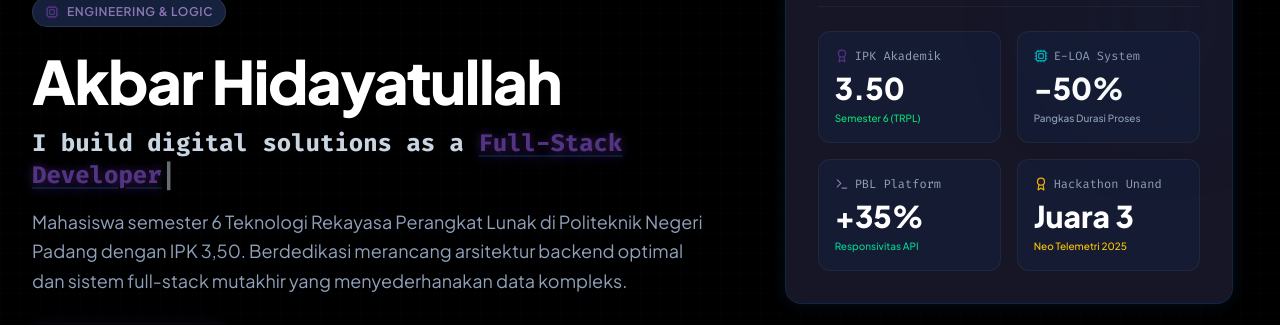
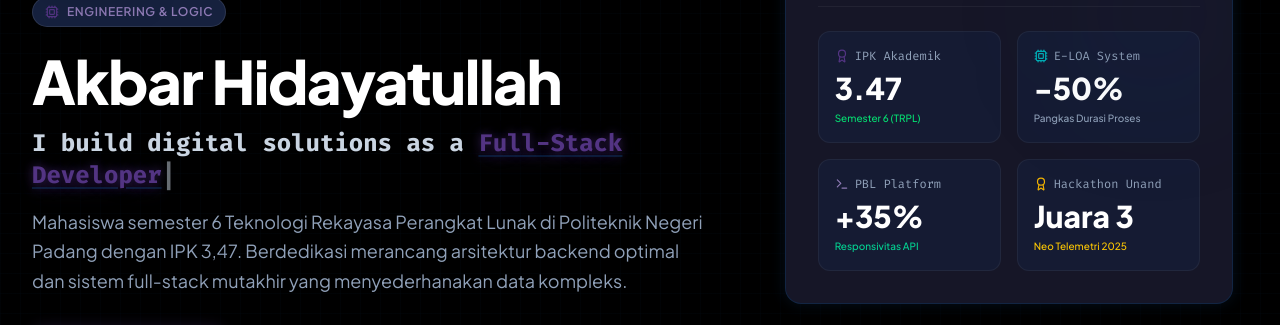
Before and after one commit to AkbarHidayatullah12/forto_akbarhidayatullah, a Next.js app in the folder porto_akbar/: page / in a window 1280 px wide. Shown: the part 332-657 px from the top of the page. Built offline with nearby package versions, Linux system fonts and the light colour scheme.

Commit message:
nambh dikit

```diff
--- a/porto_akbar/components/Hero.js
+++ b/porto_akbar/components/Hero.js
@@ -180,7 +180,7 @@ export default function Hero({ activeMode }) {
               className="text-slate-400 text-base sm:text-lg max-w-2xl mb-8 leading-relaxed"
             >
               {activeMode === "developer" ? (
-                "Mahasiswa semester 6 Teknologi Rekayasa Perangkat Lunak di Politeknik Negeri Padang dengan IPK 3,50. Berdedikasi merancang arsitektur backend optimal dan sistem full-stack mutakhir yang menyederhanakan data kompleks."
+                "Mahasiswa semester 6 Teknologi Rekayasa Perangkat Lunak di Politeknik Negeri Padang dengan IPK 3,47. Berdedikasi merancang arsitektur backend optimal dan sistem full-stack mutakhir yang menyederhanakan data kompleks."
               ) : (
                 "Seorang komunikator visual yang mahir memadukan keahlian fotografi, sinematografi, editing video, dan desain grafis. Dipercaya memimpin tim kreatif sebagai Kepala Bidang Kominfo HMTI PNP dan aktif dalam pengembangan ekosistem kreatif regional."
               )}
@@ -262,7 +262,7 @@ export default function Hero({ activeMode }) {
                         <Award className="h-3.5 w-3.5 text-brand-purple" />
                         IPK Akademik
                       </span>
-                      <h3 className="text-3xl font-extrabold text-white">3.50</h3>
+                      <h3 className="text-3xl font-extrabold text-white">3.47</h3>
                       <span className="text-[10px] text-green-400 font-medium">Semester 6 (TRPL)</span>
                     </div>
 
--- a/porto_akbar/components/InteractiveTerminal.js
+++ b/porto_akbar/components/InteractiveTerminal.js
@@ -82,7 +82,7 @@ export default function InteractiveTerminal() {
         case "stats":
           response = [
             { text: "PRESTASI & METRIK UTAMA:", type: "info" },
-            { text: "  • Indeks Prestasi Kumulatif (IPK): 3.50", type: "text" },
+            { text: "  • Indeks Prestasi Kumulatif (IPK): 3.47", type: "text" },
             { text: "  • PBL API Response Optimization: +35% kecepatan respons", type: "text" },
             { text: "  • E-LOA Document Processing Cut: -50% pemangkasan durasi", type: "text" },
             { text: "  • Hackathon Firetech 2025: Juara 3 Regional", type: "text" }
```
